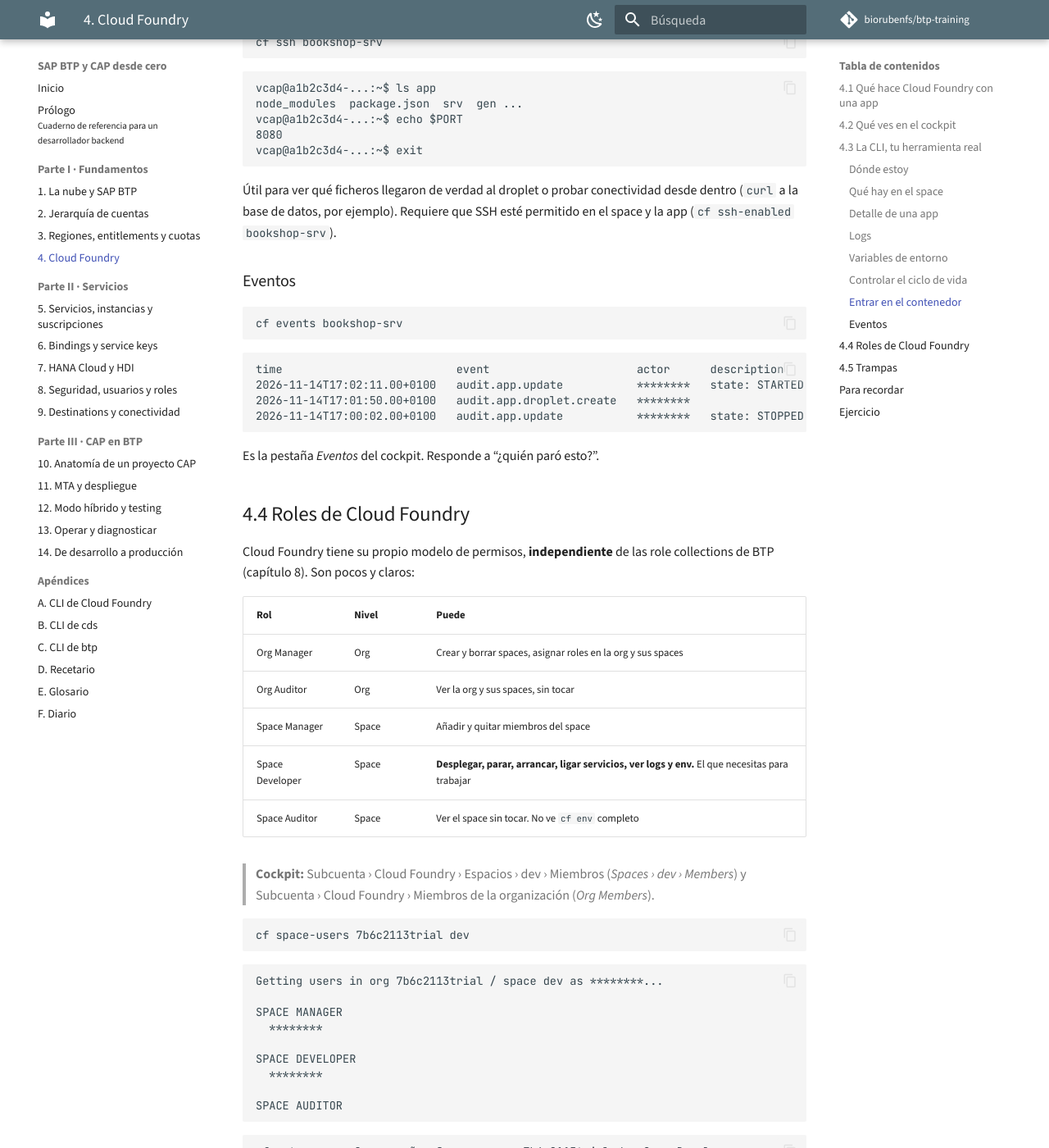
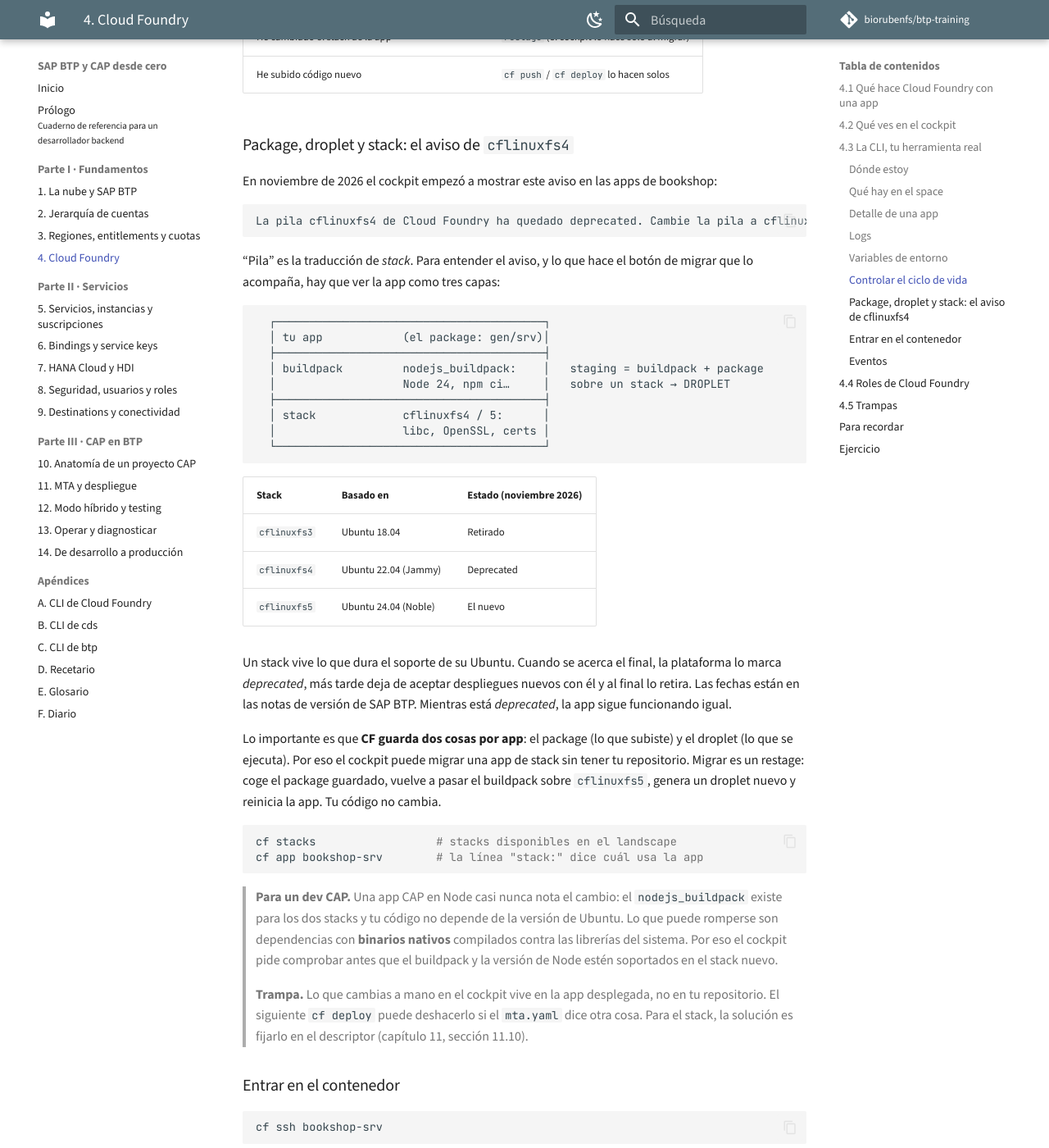
Before and after one commit to biorubenfs/btp-training, an MkDocs documentation site: the page built from libro-btp/04-cloud-foundry.md, in a window 1280 px wide and 1400 px high, scrolled down 5641 px. Shown: the whole window at 82% size. Built offline with MkDocs 1.6.1 and Material for MkDocs 9.7.7, drawn with Linux system fonts in a browser that asks for light colours; comment, search, counter and statistics services are not loaded; some of the changed text lies outside the part shown.

Commit message:
Capítulos 4 y 11, glosario, apéndice cf y diario: package, droplet y stack a partir del aviso de cflinuxfs4
Sección nueva en 4.3 con las tres capas (stack, buildpack, app), qué
guarda CF de cada app y por qué migrar de stack desde el cockpit es un
restage que no necesita el repo. Trampa en 11.10: fijar stack en el
mta.yaml para que el siguiente deploy no deshaga la migración, marcada
como pendiente de validar (diario, punto 8).

Co-Authored-By: Claude Opus 5.5 <noreply@anthropic.com>

````diff
--- a/libro-btp/04-cloud-foundry.md
+++ b/libro-btp/04-cloud-foundry.md
@@ -13,7 +13,8 @@ estándar. Cuando le entregas una aplicación, hace siempre lo mismo:
    cf push / cf deploy
           │
           ▼
-  1. SUBIDA     tu código (o el .mtar) llega al Cloud Controller
+  1. SUBIDA     tu código (o el .mtar) llega al Cloud Controller, que
+                lo guarda tal cual: el PACKAGE
           │
           ▼
   2. STAGING    elige un BUILDPACK (nodejs_buildpack para CAP), instala
@@ -32,11 +33,12 @@ estándar. Cuando le entregas una aplicación, hace siempre lo mismo:
 | Término   | Qué es                                                                              |
 |-----------|-------------------------------------------------------------------------------------|
 | Buildpack | La receta que convierte tu código en algo ejecutable. Detecta `package.json` → Node |
+| Package   | Los ficheros que subiste, tal cual. CF lo guarda y puede volver a construir a partir de él |
 | Droplet   | El resultado del staging: código + dependencias + runtime, listo para arrancar       |
 | Instancia (de app) | Un contenedor corriendo el droplet. `cf scale -i 3` → tres copias           |
 | Route     | URL pública mapeada a la app. Una app sin route no es accesible desde fuera          |
 | Health check | Comprobación periódica. Por defecto, que la app escuche en el puerto `PORT`       |
-| Stack     | El sistema operativo base del contenedor (`cflinuxfs4`)                             |
+| Stack     | El sistema operativo base del contenedor, debajo del buildpack (`cflinuxfs4`, `cflinuxfs5`). Ver 4.3 |
 
 > **Analogía.** Cloud Foundry es a BTP lo que Heroku a AWS. Haces `cf deploy`
 > y te olvidas de servidores, sistemas operativos y balanceadores. Buildpack =
@@ -146,7 +148,7 @@ memory usage:    256M
 
 Aquí ves de un vistazo: estado, cuántas instancias hay vivas, cuánta memoria
 consume frente a la asignada (si está cerca del límite, los reinicios por
-memoria están al caer) y qué buildpack se usó.
+memoria están al caer), qué buildpack se usó y sobre qué stack corre.
 
 ### Logs
 
@@ -240,7 +242,67 @@ Cuándo usar cada uno:
 | Nada, solo quiero que arranque de cero       | `restart`    |
 | He cambiado una variable con `cf set-env`    | `restart`    |
 | He hecho `cf bind-service` o `unbind-service`| `restage`    |
+| He cambiado el stack de la app               | `restage` (el cockpit lo hace solo al migrar) |
 | He subido código nuevo                       | `cf push` / `cf deploy` lo hacen solos |
+
+### Package, droplet y stack: el aviso de `cflinuxfs4`
+
+En noviembre de 2026 el cockpit empezó a mostrar este aviso en las apps de
+bookshop:
+
+```
+La pila cflinuxfs4 de Cloud Foundry ha quedado deprecated. Cambie la pila a cflinuxfs5
+```
+
+"Pila" es la traducción de *stack*. Para entender el aviso, y lo que hace el
+botón de migrar que lo acompaña, hay que ver la app como tres capas:
+
+```
+  ┌────────────────────────────────────────┐
+  │ tu app            (el package: gen/srv)│
+  ├────────────────────────────────────────┤
+  │ buildpack         nodejs_buildpack:    │   staging = buildpack + package
+  │                   Node 24, npm ci…     │   sobre un stack → DROPLET
+  ├────────────────────────────────────────┤
+  │ stack             cflinuxfs4 / 5:      │
+  │                   libc, OpenSSL, certs │
+  └────────────────────────────────────────┘
+```
+
+| Stack        | Basado en            | Estado (noviembre 2026)        |
+|--------------|----------------------|--------------------------------|
+| `cflinuxfs3` | Ubuntu 18.04         | Retirado                       |
+| `cflinuxfs4` | Ubuntu 22.04 (Jammy) | Deprecated                     |
+| `cflinuxfs5` | Ubuntu 24.04 (Noble) | El nuevo                       |
+
+Un stack vive lo que dura el soporte de su Ubuntu. Cuando se acerca el
+final, la plataforma lo marca *deprecated*, más tarde deja de aceptar
+despliegues nuevos con él y al final lo retira. Las fechas están en las
+notas de versión de SAP BTP. Mientras está *deprecated*, la app sigue
+funcionando igual.
+
+Lo importante es que **CF guarda dos cosas por app**: el package (lo que
+subiste) y el droplet (lo que se ejecuta). Por eso el cockpit puede migrar
+una app de stack sin tener tu repositorio. Migrar es un restage: coge el
+package guardado, vuelve a pasar el buildpack sobre `cflinuxfs5`, genera un
+droplet nuevo y reinicia la app. Tu código no cambia.
+
+```bash
+cf stacks                  # stacks disponibles en el landscape
+cf app bookshop-srv        # la línea "stack:" dice cuál usa la app
+```
+
+> **Para un dev CAP.** Una app CAP en Node casi nunca nota el cambio: el
+> `nodejs_buildpack` existe para los dos stacks y tu código no depende de la
+> versión de Ubuntu. Lo que puede romperse son dependencias con **binarios
+> nativos** compilados contra las librerías del sistema. Por eso el cockpit
+> pide comprobar antes que el buildpack y la versión de Node estén
+> soportados en el stack nuevo.
+
+> **Trampa.** Lo que cambias a mano en el cockpit vive en la app desplegada,
+> no en tu repositorio. El siguiente `cf deploy` puede deshacerlo si el
+> `mta.yaml` dice otra cosa. Para el stack, la solución es fijarlo en el
+> descriptor (capítulo 11, sección 11.10).
 
 ### Entrar en el contenedor
 
@@ -339,7 +401,10 @@ cf set-org-role compañero@empresa.com 7b6c2113trial OrgManager
   entorno → route. Si no responde, *Crashed* y reinicio.
 - Los cinco comandos del día a día: `cf apps`, `cf services`, `cf app X`,
   `cf logs X --recent`, `cf env X`.
-- `restart` para variables, `restage` para bindings.
+- `restart` para variables, `restage` para bindings y cambios de stack.
+- CF guarda el package (lo que subiste) y el droplet (lo que corre). El
+  stack es el Ubuntu de debajo: `cflinuxfs4` está deprecated, el nuevo es
+  `cflinuxfs5`.
 - Roles de CF (Space Developer) ≠ role collections de BTP. Hacen falta los dos.
 - `[APP/PROC/WEB/0]` son tus logs; `[CELL/0]` es la plataforma hablando de tu
   contenedor.
````
Also changed, not shown: libro-btp/11-mta-y-despliegue.md (+31 -0 lines), libro-btp/A1-apendice-cf-cli.md (+3 -2 lines), libro-btp/A5-apendice-glosario.md (+3 -0 lines), libro-btp/A6-apendice-diario.md (+1 -1 lines).
